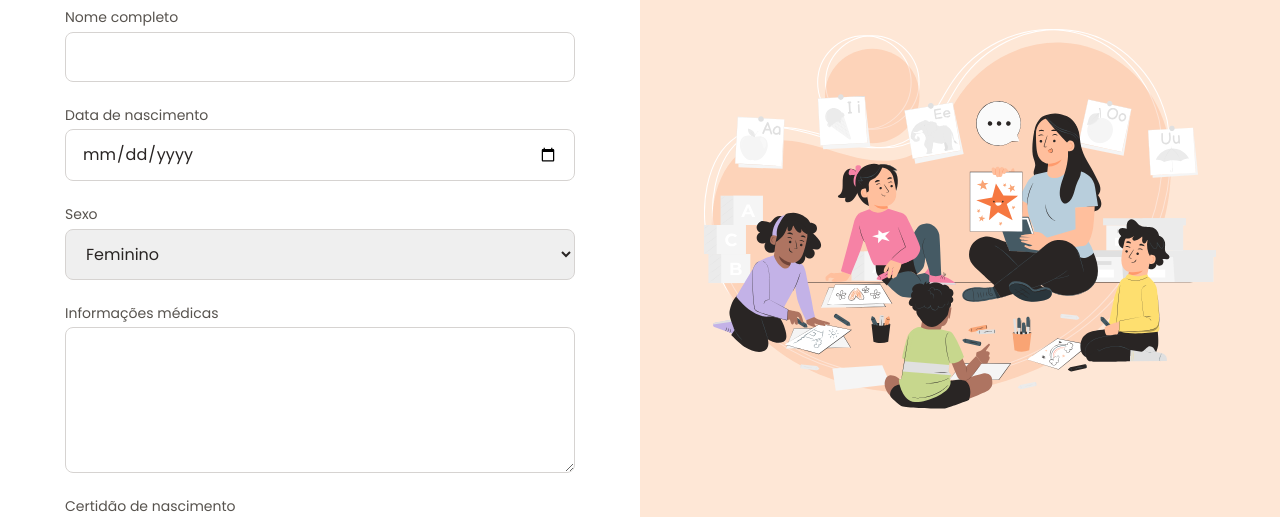
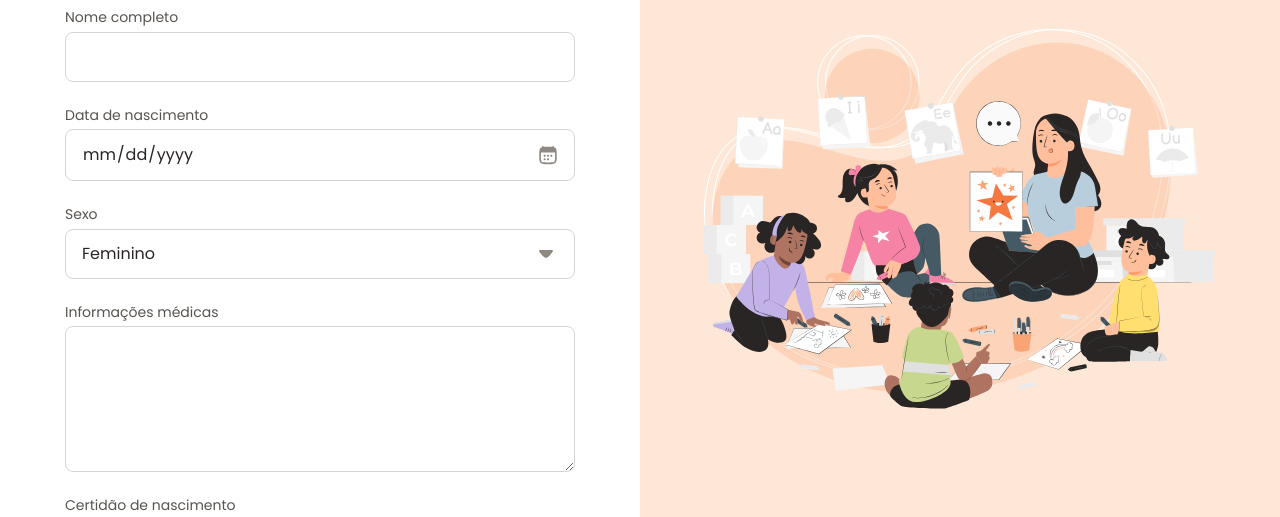
Before and after one commit to mjtavrs/formulario-de-matricula, a plain HTML site: page index.html in a window 1280 px wide. Shown: the part 283-800 px from the top of the page. Drawn offline with Linux system fonts and the light colour scheme.

Commit message:
feat: Include the icons in the 'studentDateOfBirth' and 'studentGender'

```diff
--- a/styles/form.scss
+++ b/styles/form.scss
@@ -105,6 +105,33 @@ body {
                                 -moz-box-shadow:inset 0px 0px 0px 1px $stroke-highlight;
                                 box-shadow:inset 0px 0px 0px 1px $stroke-highlight;
                             }
+                        }
+
+                        input[type="date"] {
+                            position: relative;
+
+                            &::-webkit-calendar-picker-indicator {
+                                opacity: 0;
+                            }
+
+                            &::before {
+                                content: "";
+                                background: url("../assets/images/svg/icons/calendar.svg") center/contain;
+                                right: 1rem;
+                                width: 1.25rem;
+                                height: 1.25rem;
+                                position: absolute;
+                                top: 50%;
+                                transform: translateY(-50%);
+
+                            }
+                        }
+
+                        select {
+                            background: url("../assets/images/svg/icons/arrow-down.svg") no-repeat calc(100% - 1rem);
+                            appearance: none;
+                            -webkit-appearance: none;
+                            -moz-appearance: none;
                         }
 
                         textarea {
```
Also changed, not shown: styles/form.css, 1 other file.
